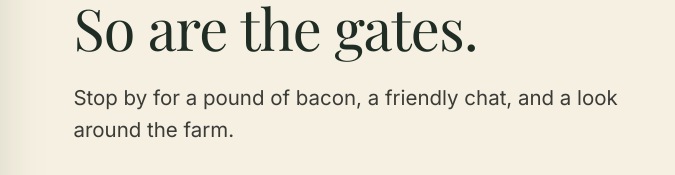
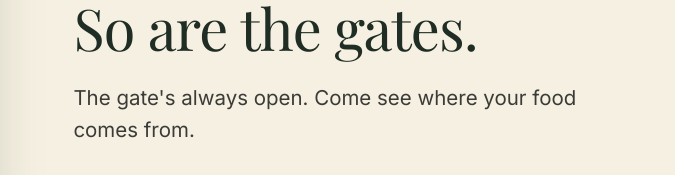
Before and after one commit to JTimpson23232/Sunset-Farms-Site, a plain HTML site: page index.html in a window 1280 px wide. Shown: the part 8655-8830 px from the top of the page, 605-1280 px from the left. Drawn offline with nearby package versions, Linux system fonts and the light colour scheme; a web font is replaced by a local one.

Commit message:
Rewrite visit teaser body copy

```diff
--- a/index.html
+++ b/index.html
@@ -388,7 +388,7 @@
     <div class="reveal reveal-d1">
       <span class="eyebrow">Come see the place</span>
       <h2 style="margin-top:18px">The store is open.<br>So are the gates.</h2>
-      <p class="lead" style="margin-top:24px">Stop by for a pound of bacon, a friendly chat, and a look around the farm.</p>
+      <p class="lead" style="margin-top:24px">The gate's always open. Come see where your food comes from.</p>
       <dl style="margin-top:32px;display:grid;grid-template-columns:auto 1fr;gap:12px 20px;font-size:15px">
         <dt style="font-family:var(--mono);font-size:11px;letter-spacing:.18em;text-transform:uppercase;color:var(--graphite);padding-top:4px">Address</dt>
         <dd>2265 S Juniper Street<br>Centennial Park, AZ 86021</dd>
```
